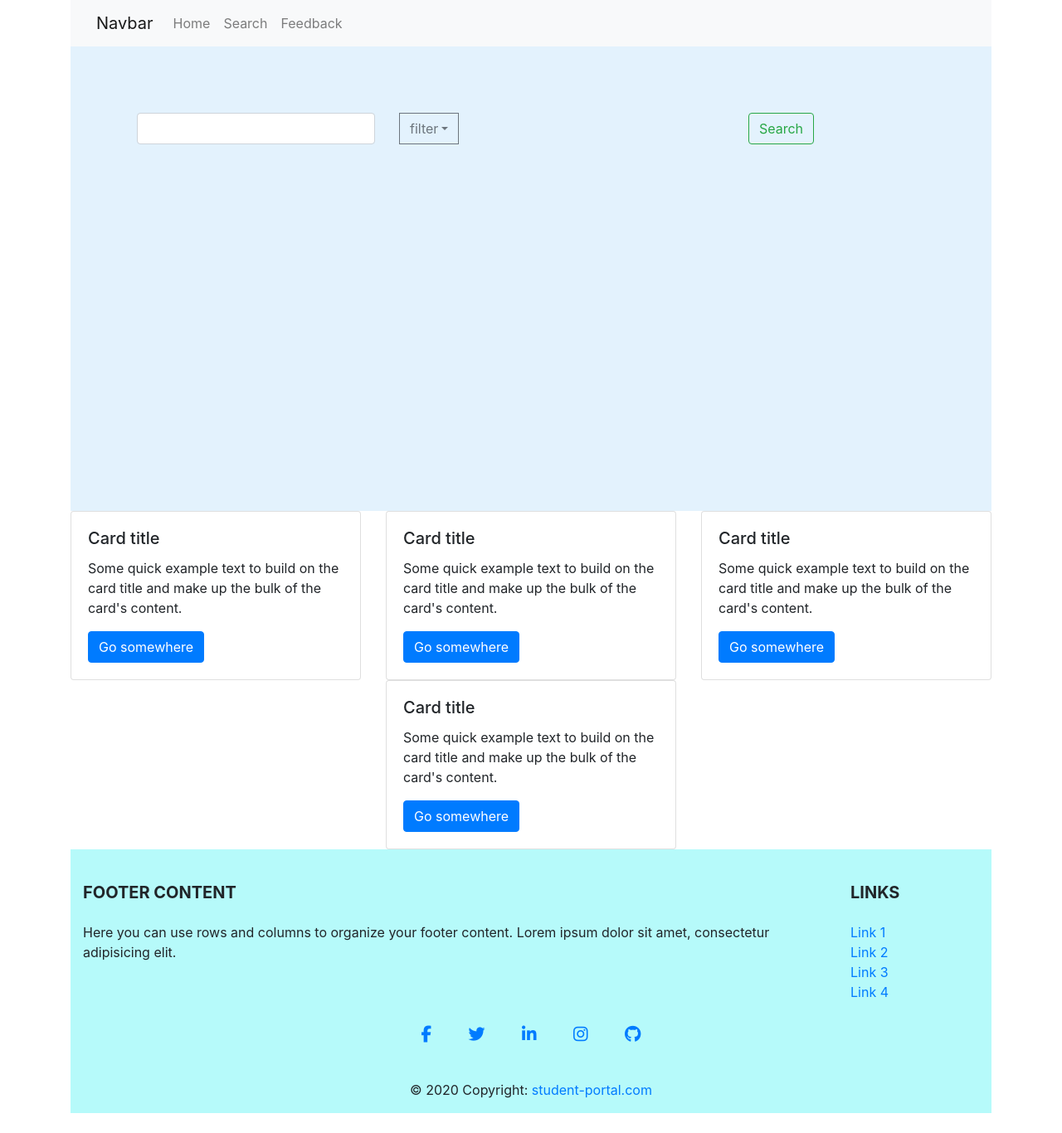
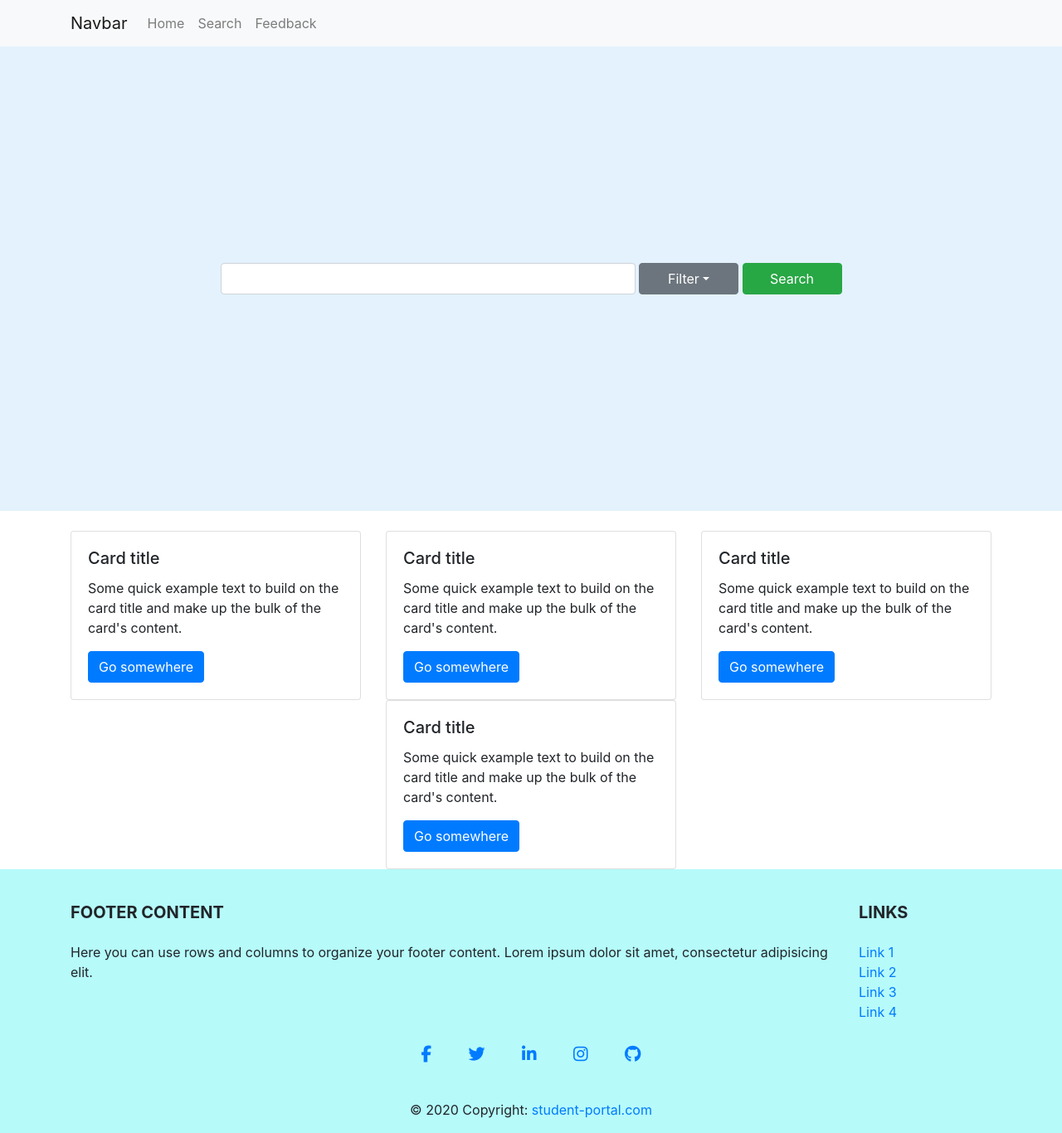
Before and after one commit to sagarsangwan/student-portal, a Flask app: page / in a window 1280 px wide. Shown: the whole page at 83% size. Before the commit the page ends 1342 px from the top, so only its background shows below. Run offline with Flask 2, Linux system fonts and the light colour scheme; some libraries are stand-ins or nearby versions.

Commit message:
design changes

```diff
--- a/templates/base.html
+++ b/templates/base.html
@@ -8,26 +8,29 @@
     <script src="https://kit.fontawesome.com/467b720efb.js" crossorigin="anonymous"></script>
     <link rel="stylesheet" href="https://stackpath.bootstrapcdn.com/bootstrap/4.3.1/css/bootstrap.min.css"
         integrity="sha384-ggOyR0iXCbMQv3Xipma34MD+dH/1fQ784/j6cY/iJTQUOhcWr7x9JvoRxT2MZw1T" crossorigin="anonymous">
-
+    <link rel="stylesheet" href="static/style.css">
 
     <title>Document</title>
 </head>
 
 <body>
-    <div class="container">
 
-        {% include "components/navbar.html" %}
-        {% include "components/home_search.html" %}
-        {% block content %}
-        {% endblock %}
-        {% include "components/footer.html" %}
+    {% include "components/navbar.html" %}
+    {% include "components/home_search.html" %}
+    {% block content %}
+    {% endblock %}
+    {% include "components/footer.html" %}
 
 
-    </div>
-    <script src="https://cdn.jsdelivr.net/npm/bootstrap@5.1.3/dist/js/bootstrap.bundle.min.js" integrity="sha384-ka7Sk0Gln4gmtz2MlQnikT1wXgYsOg+OMhuP+IlRH9sENBO0LRn5q+8nbTov4+1p" crossorigin="anonymous"></script>
-    <script src="https://code.jquery.com/jquery-3.3.1.slim.min.js" integrity="sha384-q8i/X+965DzO0rT7abK41JStQIAqVgRVzpbzo5smXKp4YfRvH+8abtTE1Pi6jizo" crossorigin="anonymous"></script>
-<script src="https://cdnjs.cloudflare.com/ajax/libs/popper.js/1.14.7/umd/popper.min.js" integrity="sha384-UO2eT0CpHqdSJQ6hJty5KVphtPhzWj9WO1clHTMGa3JDZwrnQq4sF86dIHNDz0W1" crossorigin="anonymous"></script>
-<script src="https://stackpath.bootstrapcdn.com/bootstrap/4.3.1/js/bootstrap.min.js" integrity="sha384-JjSmVgyd0p3pXB1rRibZUAYoIIy6OrQ6VrjIEaFf/nJGzIxFDsf4x0xIM+B07jRM" crossorigin="anonymous"></script>
+    <script src="https://code.jquery.com/jquery-3.3.1.slim.min.js"
+        integrity="sha384-q8i/X+965DzO0rT7abK41JStQIAqVgRVzpbzo5smXKp4YfRvH+8abtTE1Pi6jizo"
+        crossorigin="anonymous"></script>
+    <script src="https://cdnjs.cloudflare.com/ajax/libs/popper.js/1.14.7/umd/popper.min.js"
+        integrity="sha384-UO2eT0CpHqdSJQ6hJty5KVphtPhzWj9WO1clHTMGa3JDZwrnQq4sF86dIHNDz0W1"
+        crossorigin="anonymous"></script>
+    <script src="https://stackpath.bootstrapcdn.com/bootstrap/4.3.1/js/bootstrap.min.js"
+        integrity="sha384-JjSmVgyd0p3pXB1rRibZUAYoIIy6OrQ6VrjIEaFf/nJGzIxFDsf4x0xIM+B07jRM"
+        crossorigin="anonymous"></script>
 </body>
 
 </html>
--- a/templates/components/home_search.html
+++ b/templates/components/home_search.html
@@ -1,18 +1,66 @@
 <style>
+  .home-search-container {
+    background-color: #e3f2fd;
+  }
+
   .home-search {
-    background-color: #e3f2fd;
     min-height: 70vh;
-    padding: 80px;
+    margin-bottom: 24px;
+  }
+
+  .home-search button,
+  .home-search input {
+    width: 100%;
+  }
+
+  .home-search .input-container {
+    display: inline-flex;
+    width: 500px;
+  }
+
+  .home-search .filter-container {
+    display: inline-flex;
+    width: 120px;
+  }
+
+  .home-search .button-container {
+    display: inline-flex;
+    width: 120px;
+  }
+
+  @media(max-width: 768px) {
+    .home-search .input-container {
+      width: 100%;
+      margin-bottom: 16px;
+    }
+
+    .home-search .filter-container {
+      width: 100%;
+      margin-bottom: 16px
+    }
+
+    .home-search .button-container {
+
+      width: 100%;
+      margin-bottom: 16px
+    }
   }
 </style>
-<form class="container home-search">
-  <div class="input-group row justify-content-center text-center">
-    <div class="col">
+
+
+
+
+
+<form class="home-search-container">
+  <div class="container">
+    <div class="row  home-search justify-content-center align-items-center">
+      <div class="col text-center">
+        <div class="input-container">
           <input type="text" class="form-control" aria-label="Text input with dropdown button">
         </div>
-    <div class="input-group-append col">
-      <button class="btn btn-outline-secondary dropdown-toggle" type="button" data-toggle="dropdown"
-        aria-haspopup="true" aria-expanded="false">filter</button>
+        <div class="filter-container">
+          <button class="btn btn-secondary dropdown-toggle" type="button" data-toggle="dropdown" aria-haspopup="true"
+            aria-expanded="false">Filter</button>
           <div class="dropdown-menu">
             <a class="dropdown-item" href="#">Action</a>
             <a class="dropdown-item" href="#">Another action</a>
@@ -21,8 +69,10 @@
             <a class="dropdown-item" href="#">Separated link</a>
           </div>
         </div>
-    <div class="col">
-      <button class="btn btn-outline-success my-2 my-sm-0" type="submit">Search</button>
+        <div class="button-container">
+          <button class="btn btn-success" type="submit">Search</button>
+        </div>
+      </div>
     </div>
   </div>
 </form>
--- a/templates/pages/home.html
+++ b/templates/pages/home.html
@@ -1,7 +1,7 @@
 {% extends "base.html" %}
 
 {% block content %}
-
+<div class="container">
     <div class="row justify-content-center">
         <div class="col-xs-12 col-md-4 home-search-pading">
             <div class="card">
@@ -46,6 +46,7 @@
             </div>
         </div>
     </div>
+</div>
 
 
 
```
Lines whose indentation alone changed are shown as unchanged.
